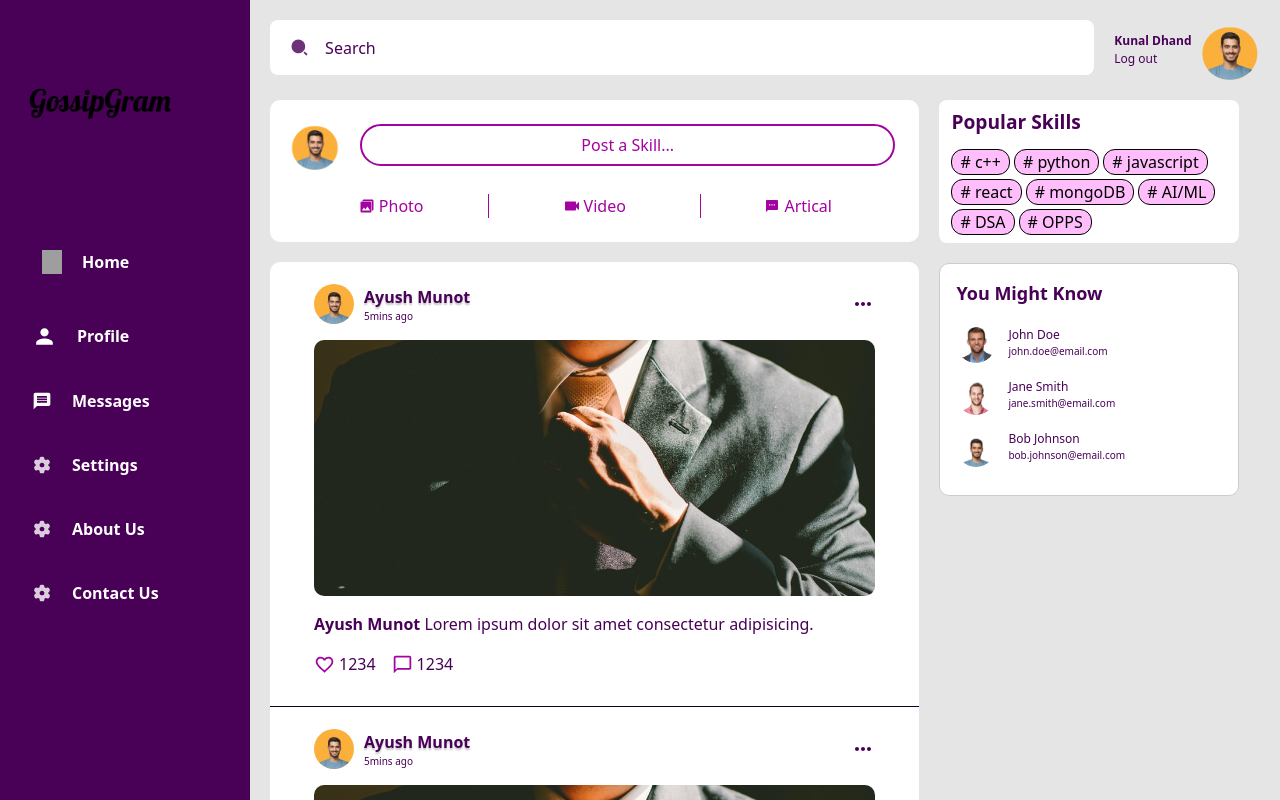
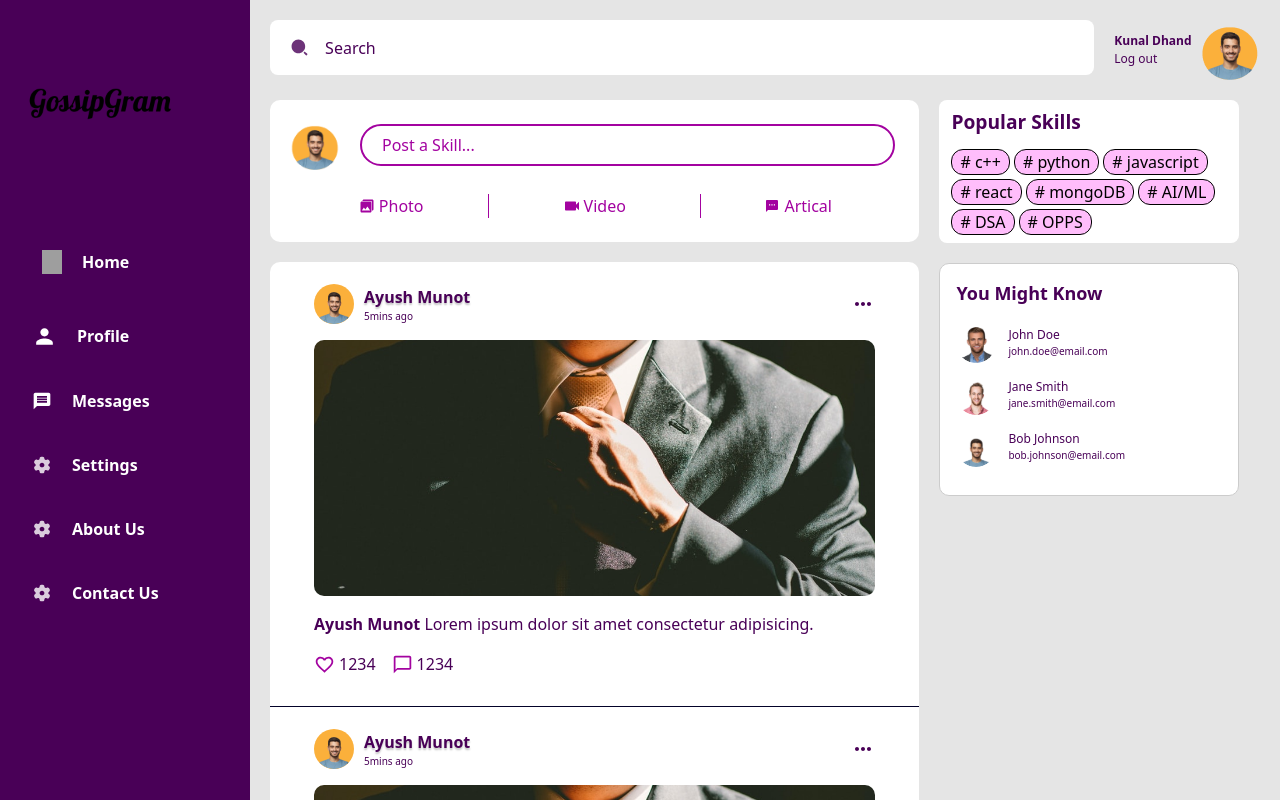
Before and after one commit to kunal1632/catalyst_hackathon, a React (Create React App) app in the folder frontend/: page / in a window 1280 px wide. Shown: the top 800 px of the page. Built offline with nearby package versions, Linux system fonts and the light colour scheme; no server answers; sample sign-in values are in the browser's storage; grey boxes are pictures that could not be loaded.

Commit message:
newpost page

```diff
--- a/frontend/src/App.jsx
+++ b/frontend/src/App.jsx
@@ -16,6 +16,7 @@ import LoginSignupPage from "./pages/Login&Signup";
 import Spinner from "./components/Spinner/Spinner";
 import EditProfile from "./pages/EditProfile";
 import PostPage from "./pages/PostPage";
+import NewPostMenu from "./components/StartPost/NewPostMenu";
 
 const firebaseConfig = {
   apiKey: "AIzaSyCyqmu8JIZwO8VhOlvBUgNI7VaLlbZgufM",
@@ -55,6 +56,10 @@ const router = createBrowserRouter([
     path: "/post/",
     element: <PostPage />,
   },
+  {
+    path: "/new-post",
+    element: <NewPostMenu />,
+  },
 ]);
 
 export const App = () => {
--- /dev/null
+++ b/frontend/src/components/StartPost/NewPostMenu.jsx
@@ -0,0 +1,11 @@
+import React from "react";
+
+const NewPostMenu = () => {
+  return (
+    <div>
+      <h1>Hello</h1>
+    </div>
+  );
+};
+
+export default NewPostMenu;
--- a/frontend/src/components/StartPost/index.jsx
+++ b/frontend/src/components/StartPost/index.jsx
@@ -1,14 +1,18 @@
 import React from "react";
 import { IoMdPhotos, IoMdVideocam, IoMdText } from "react-icons/io";
+import { Link } from "react-router-dom";
 
 const StartPost = () => {
   return (
     <div className="w-full p-5 flex flex-col">
       <div className="flex mb-5">
         <img width={50} className="mr-4" src="./profilePhoto.png"></img>
-        <button className="border-2 w-full rounded-3xl m-1 text-LightPurple">
+        <Link
+          to={"/new-post"}
+          className="border-2 flex items-center pl-5 w-full rounded-3xl m-1 text-LightPurple"
+        >
           Post a Skill...
-        </button>
+        </Link>
       </div>
 
       <div className="flex justify-evenly">
```
